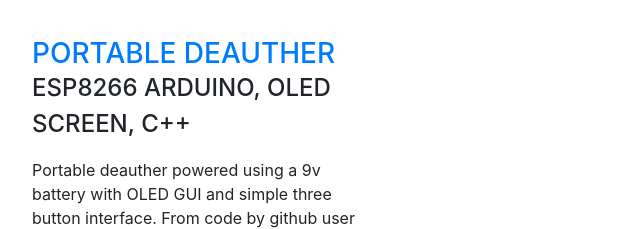
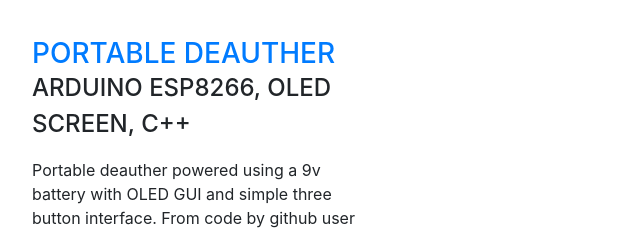
Before and after one commit to Govanator12/portfolio, a website with bundled scripts: page index.html in a window 1280 px wide. Shown: the part 6706-6935 px from the top of the page, 288-928 px from the left. Built offline with nearby package versions, Linux system fonts and the light colour scheme; a web font is replaced by a local one.

Commit message:
Edited projects for parallelism

```diff
--- a/index.html
+++ b/index.html
@@ -422,7 +422,7 @@
         <div class="resume-item d-flex flex-column flex-md-row justify-content-between mb-5">
           <div class="resume-content">
             <h3 class="mb-0"><a href="https://github.com/spacehuhn/esp8266_deauther">Portable Deauther</a></h3>
-            <div class="subheading mb-3">ESP8266 Arduino, OLED Screen, C++</div>
+            <div class="subheading mb-3">Arduino ESP8266, OLED Screen, C++</div>
             <div class="resume-content">Portable deauther powered using a 9v battery with OLED GUI and simple three button interface. From code by github user spacehuhn. <span class="text-primary">For educational purposes only!</span></div>
           </div>
           <div class="resume-date text-md-right">
```
